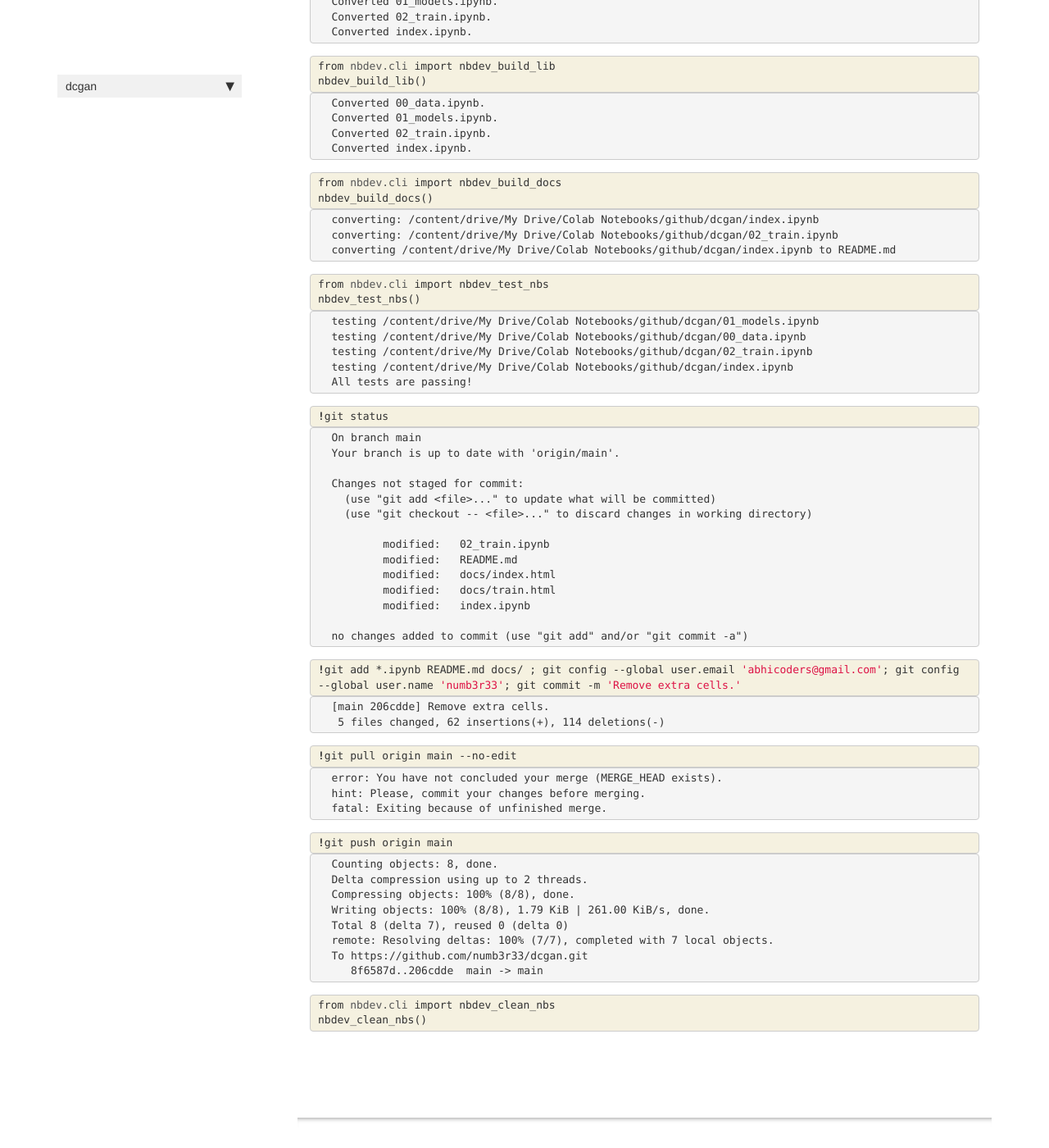
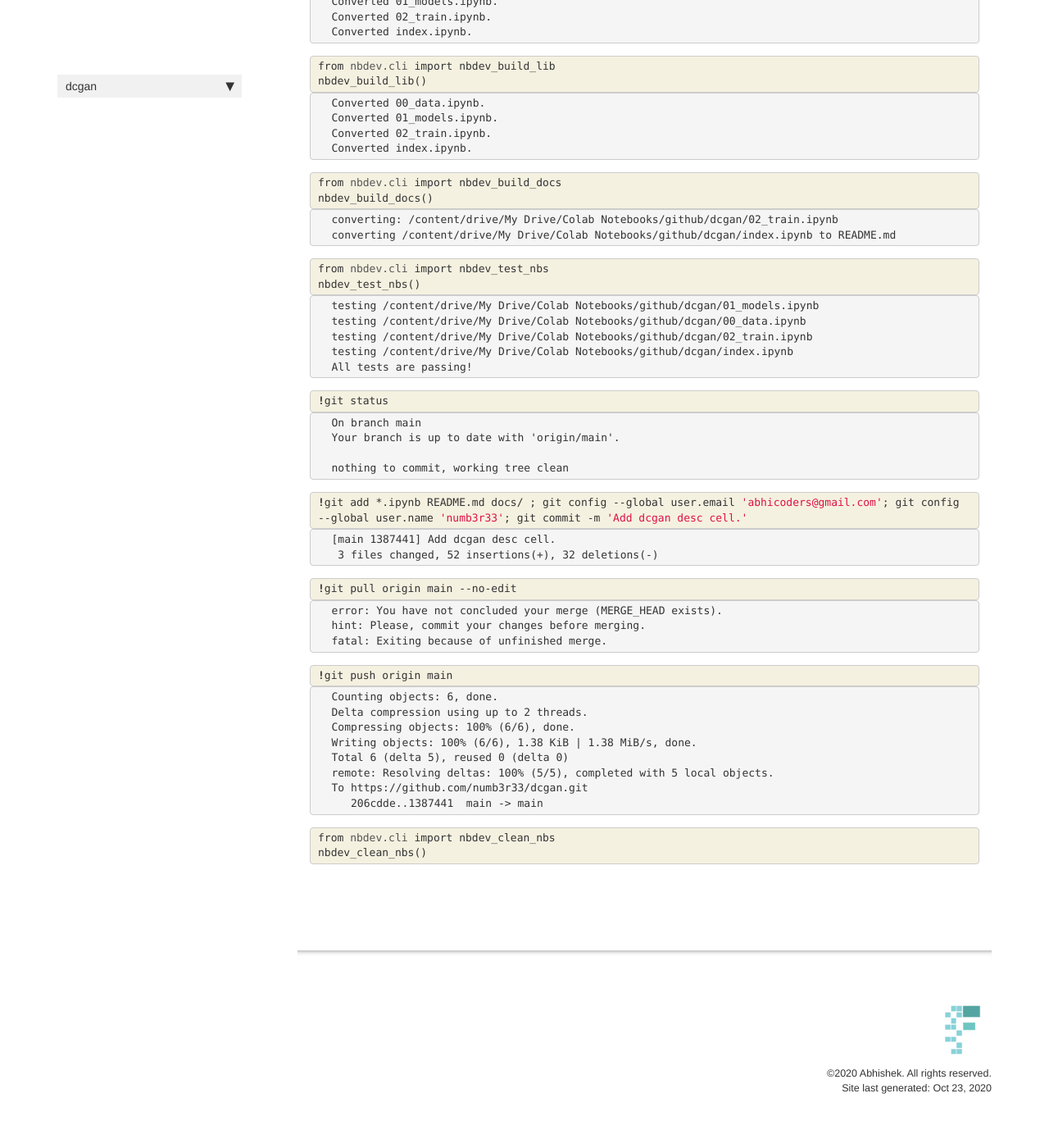
Before and after one commit to numb3r33/dcgan, a Jekyll site: the page built from docs/train.html, in a window 1280 px wide and 1400 px high, scrolled down 6492 px. Shown: the whole window at 82% size. Built offline with Jekyll 4.4.1, drawn with Linux system fonts in a browser that asks for light colours; nearby versions of some CDN libraries; comment, search, counter and statistics services are not loaded.

Commit message:
Split cells.

```diff
--- a/docs/train.html
+++ b/docs/train.html
@@ -1139,8 +1139,7 @@
 <div class="output_area">
 
 <div class="output_subarea output_stream output_stdout output_text">
-<pre>converting: /content/drive/My Drive/Colab Notebooks/github/dcgan/index.ipynb
-converting: /content/drive/My Drive/Colab Notebooks/github/dcgan/02_train.ipynb
+<pre>converting: /content/drive/My Drive/Colab Notebooks/github/dcgan/02_train.ipynb
 converting /content/drive/My Drive/Colab Notebooks/github/dcgan/index.ipynb to README.md
 </pre>
 </div>
@@ -1220,17 +1219,7 @@
 <pre>On branch main
 Your branch is up to date with &#39;origin/main&#39;.
 
-Changes not staged for commit:
-  (use &#34;git add &lt;file&gt;...&#34; to update what will be committed)
-  (use &#34;git checkout -- &lt;file&gt;...&#34; to discard changes in working directory)
-
-	<span class="ansi-red-fg">modified:   02_train.ipynb</span>
-	<span class="ansi-red-fg">modified:   README.md</span>
-	<span class="ansi-red-fg">modified:   docs/index.html</span>
-	<span class="ansi-red-fg">modified:   docs/train.html</span>
-	<span class="ansi-red-fg">modified:   index.ipynb</span>
-
-no changes added to commit (use &#34;git add&#34; and/or &#34;git commit -a&#34;)
+nothing to commit, working tree clean
 </pre>
 </div>
 </div>
@@ -1248,7 +1237,7 @@
 
 <div class="inner_cell">
     <div class="input_area">
-<div class=" highlight hl-ipython3"><pre><span></span><span class="o">!</span>git add *.ipynb README.md docs/ <span class="p">;</span> git config --global user.email <span class="s1">&#39;abhicoders@gmail.com&#39;</span><span class="p">;</span> git config --global user.name <span class="s1">&#39;numb3r33&#39;</span><span class="p">;</span> git commit -m <span class="s1">&#39;Remove extra cells.&#39;</span>
+<div class=" highlight hl-ipython3"><pre><span></span><span class="o">!</span>git add *.ipynb README.md docs/ <span class="p">;</span> git config --global user.email <span class="s1">&#39;abhicoders@gmail.com&#39;</span><span class="p">;</span> git config --global user.name <span class="s1">&#39;numb3r33&#39;</span><span class="p">;</span> git commit -m <span class="s1">&#39;Add dcgan desc cell.&#39;</span>
 </pre></div>
 
     </div>
@@ -1261,8 +1250,8 @@
 <div class="output_area">
 
 <div class="output_subarea output_stream output_stdout output_text">
-<pre>[main 206cdde] Remove extra cells.
- 5 files changed, 62 insertions(+), 114 deletions(-)
+<pre>[main 1387441] Add dcgan desc cell.
+ 3 files changed, 52 insertions(+), 32 deletions(-)
 </pre>
 </div>
 </div>
@@ -1326,14 +1315,14 @@
 <div class="output_area">
 
 <div class="output_subarea output_stream output_stdout output_text">
-<pre>Counting objects: 8, done.
+<pre>Counting objects: 6, done.
 Delta compression using up to 2 threads.
-Compressing objects: 100% (8/8), done.
-Writing objects: 100% (8/8), 1.79 KiB | 261.00 KiB/s, done.
-Total 8 (delta 7), reused 0 (delta 0)
-remote: Resolving deltas: 100% (7/7), completed with 7 local objects.
+Compressing objects: 100% (6/6), done.
+Writing objects: 100% (6/6), 1.38 KiB | 1.38 MiB/s, done.
+Total 6 (delta 5), reused 0 (delta 0)
+remote: Resolving deltas: 100% (5/5), completed with 5 local objects.
 To https://github.com/numb3r33/dcgan.git
-   8f6587d..206cdde  main -&gt; main
+   206cdde..1387441  main -&gt; main
 </pre>
 </div>
 </div>
```
Also changed, not shown: README.md, 2 other files.
